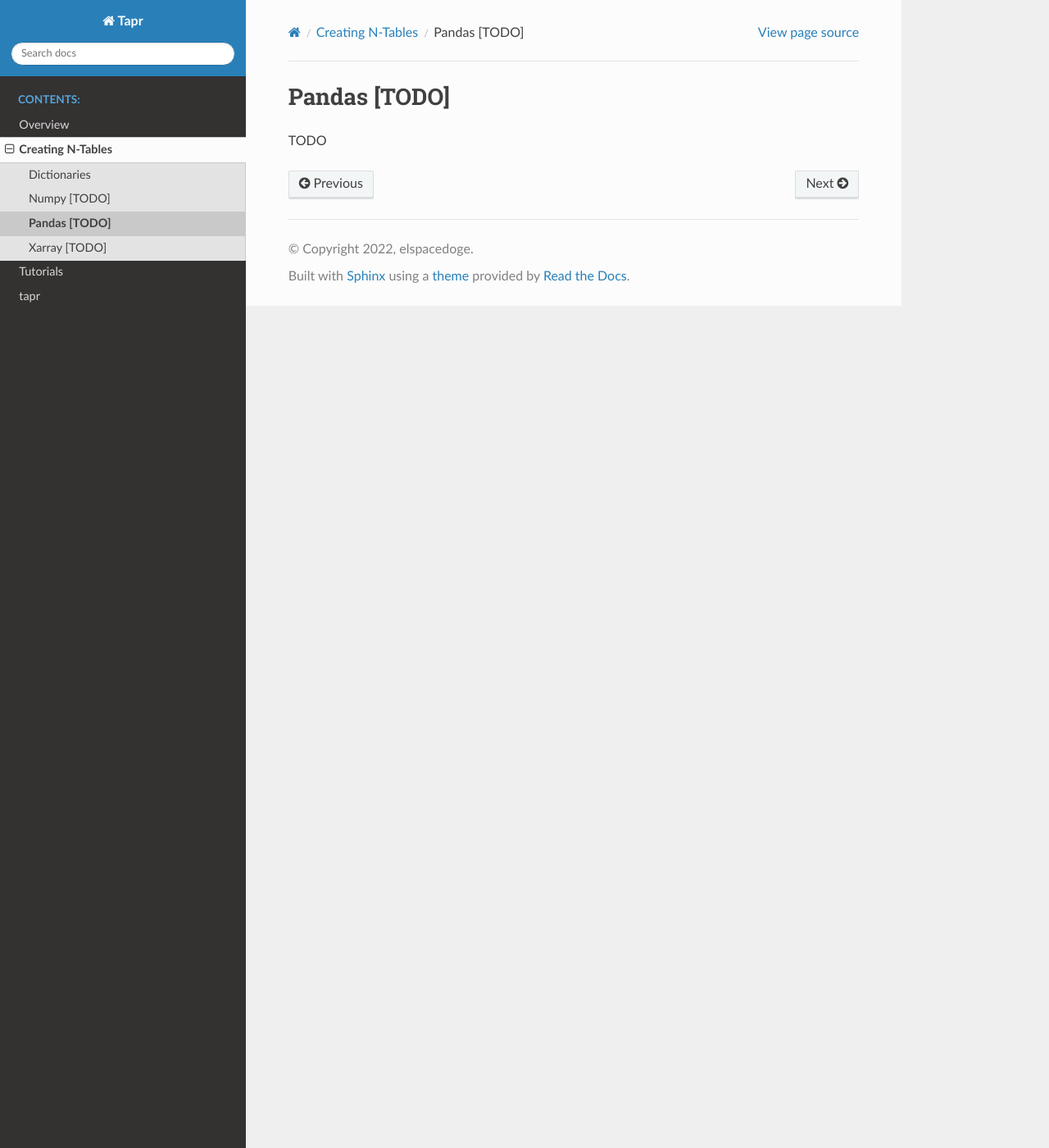
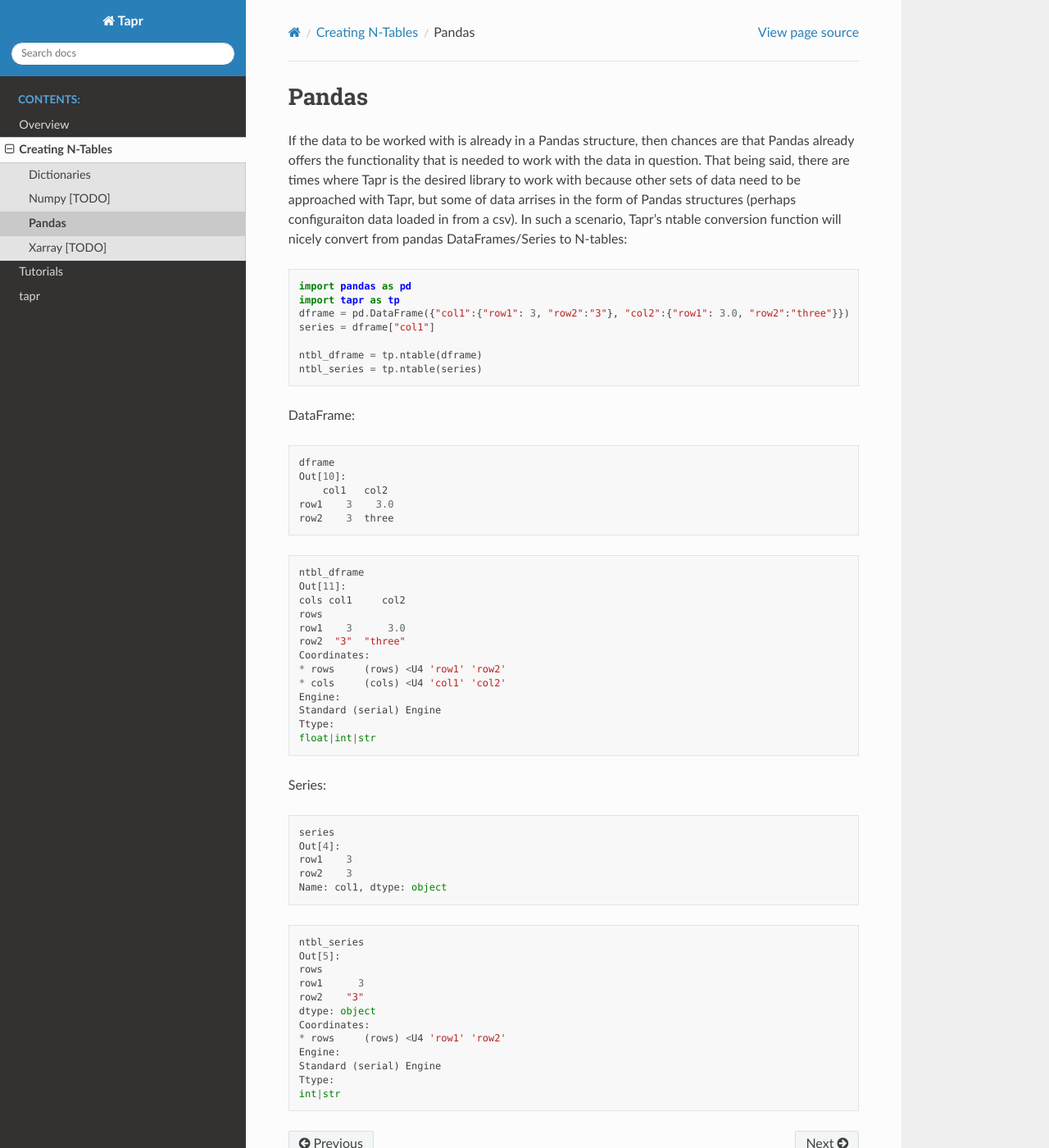
Before and after one commit to thecodedog/tapr, a Sphinx documentation site: the page built from docs/source/creating_ntables/pandas.rst, in a window 1280 px wide and 1400 px high. Shown: the whole window at 82% size. Built offline with Sphinx 7.4.7 and the Read the Docs theme 2.0.0, drawn with Linux system fonts in a browser that asks for light colours.

Commit message:
Fixed bug with pandas series conversion to N-table

```diff
--- a/docs/source/creating_ntables/pandas.rst
+++ b/docs/source/creating_ntables/pandas.rst
@@ -1,4 +1,73 @@
-Pandas [TODO]
-*************
+Pandas
+******
 
-TODO
+If the data to be worked with is already in a Pandas structure, then
+chances are that Pandas already offers the functionality that is needed
+to work with the data in question. That being said, there are times where
+Tapr is the desired library to work with because other sets of data need
+to be approached with Tapr, but some of data arrises in the form of Pandas
+structures (perhaps configuraiton data loaded in from a csv). In such a
+scenario, Tapr's ntable conversion function will nicely convert from pandas
+DataFrames/Series to N-tables:
+
+.. code-block:: python
+
+    import pandas as pd
+    import tapr as tp
+    dframe = pd.DataFrame({"col1":{"row1": 3, "row2":"3"}, "col2":{"row1": 3.0, "row2":"three"}})
+    series = dframe["col1"]
+
+    ntbl_dframe = tp.ntable(dframe)
+    ntbl_series = tp.ntable(series)
+
+DataFrame:
+
+.. code-block:: python
+
+    dframe
+    Out[10]:
+        col1   col2
+    row1    3    3.0
+    row2    3  three
+
+.. code-block:: python
+
+    ntbl_dframe
+    Out[11]:
+    cols col1     col2
+    rows
+    row1    3      3.0
+    row2  "3"  "three"
+    Coordinates:
+    * rows     (rows) <U4 'row1' 'row2'
+    * cols     (cols) <U4 'col1' 'col2'
+    Engine:
+    Standard (serial) Engine
+    Ttype:
+    float|int|str
+
+
+Series:
+
+.. code-block:: python
+
+    series
+    Out[4]:
+    row1    3
+    row2    3
+    Name: col1, dtype: object
+
+.. code-block:: python
+
+    ntbl_series
+    Out[5]:
+    rows
+    row1      3
+    row2    "3"
+    dtype: object
+    Coordinates:
+    * rows     (rows) <U4 'row1' 'row2'
+    Engine:
+    Standard (serial) Engine
+    Ttype:
+    int|str
```
Also changed, not shown: 1 other file.
